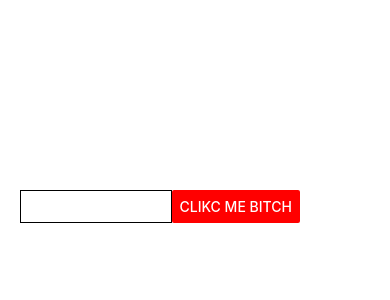
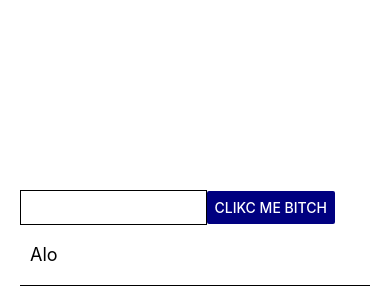
Before and after one commit to Alisher778/React-Native-Practice, a React Native app in the folder project01/: screen / in a window 390 px wide. Shown: the part 30-330 px from the top of the page. Built offline with nearby package versions, Linux system fonts and the light colour scheme.

Commit message:
added button

```diff
--- a/project01/App.js
+++ b/project01/App.js
@@ -7,30 +7,40 @@ import {
   View} from 'react-native';
 
 export default class App extends Component {
-  state = {input: '', city: []}
+  state = {input: '', city: ['Alo'], error: false};
 
   inputHandler = val => {
     this.setState({input: val});
   }
 
   buttonHandler = () => {
+    if(this.state.input) {
+      this.setState({city: [...this.state.city, this.state.input], input: ''});
+    } else {
+      this.setState({error: true});
+    }
+  }
 
-  }
   render() {
     return(
       <View style={styles.font}>
         <Text>{this.state.input}</Text>
-        <View style={{flexDirection: 'row', justifyContent: 'space-between', width: '80%'}}>
-          <TextInput value={this.state.input} onChangeText={this.inputHandler} style={styles.input}/>
+        <View style={{flexDirection: 'row', justifyContent: 'space-between', width: '90%', alignItems: 'center'}}>
+          <TextInput
+            id="cityInput"
+            value={this.state.input}
+            onChangeText={this.inputHandler}
+            style={this.state.error?styles.error : styles.input}
+          />
           <Button
             title="Clikc Me Bitch"
-            color="red"
+            color="navy"
             style={styles.button}
             onPress={this.buttonHandler}
           />
         </View>
-        <View>
-          {this.state.city.forEach((item) => <Text>{item}</Text>)}
+        <View style={{flexDirection: "column"}}>
+          {this.state.city.map((city, i) => <Text key={i} style={styles.list}>{city}</Text>)}
         </View>
       </View>
     );
@@ -53,7 +63,8 @@ const styles = StyleSheet.create({
     borderColor: '#000',
     borderStyle: 'solid',
     borderWidth: 1,
-    width: '70%'
+    width: '70%',
+    height: 35
   },
   button: {
     borderStyle: 'solid',
@@ -63,5 +74,20 @@ const styles = StyleSheet.create({
     width: '30%',
     borderRadius: 8,
     alignItems: 'center',
+    padding: 10
+  }, error: {
+    borderStyle: "solid",
+    borderWidth: 2,
+    borderColor: 'red',
+    width: '70%',
+    height: 35
+  }, list: {
+    lineHeight: 40,
+    fontSize: 18,
+    borderColor: "#000",
+    borderStyle: "solid",
+    borderWidth: 0,
+    borderBottomWidth: 1,
+    padding: 10
   }
 })
```
